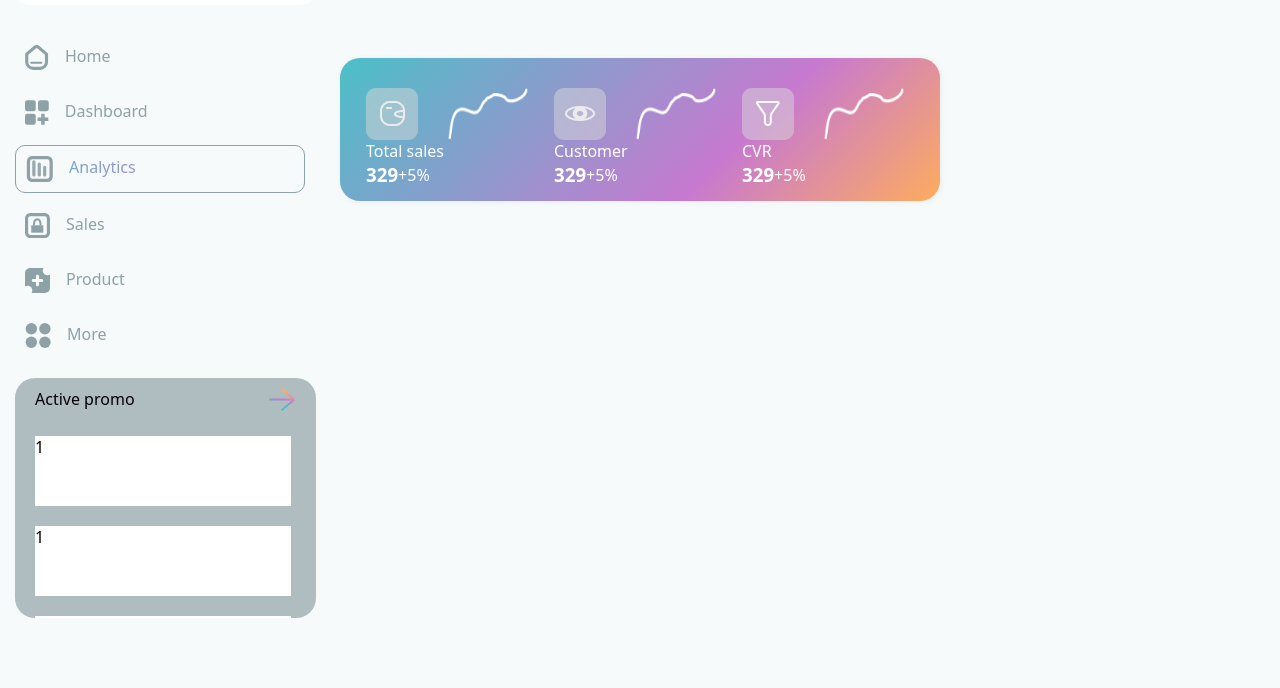
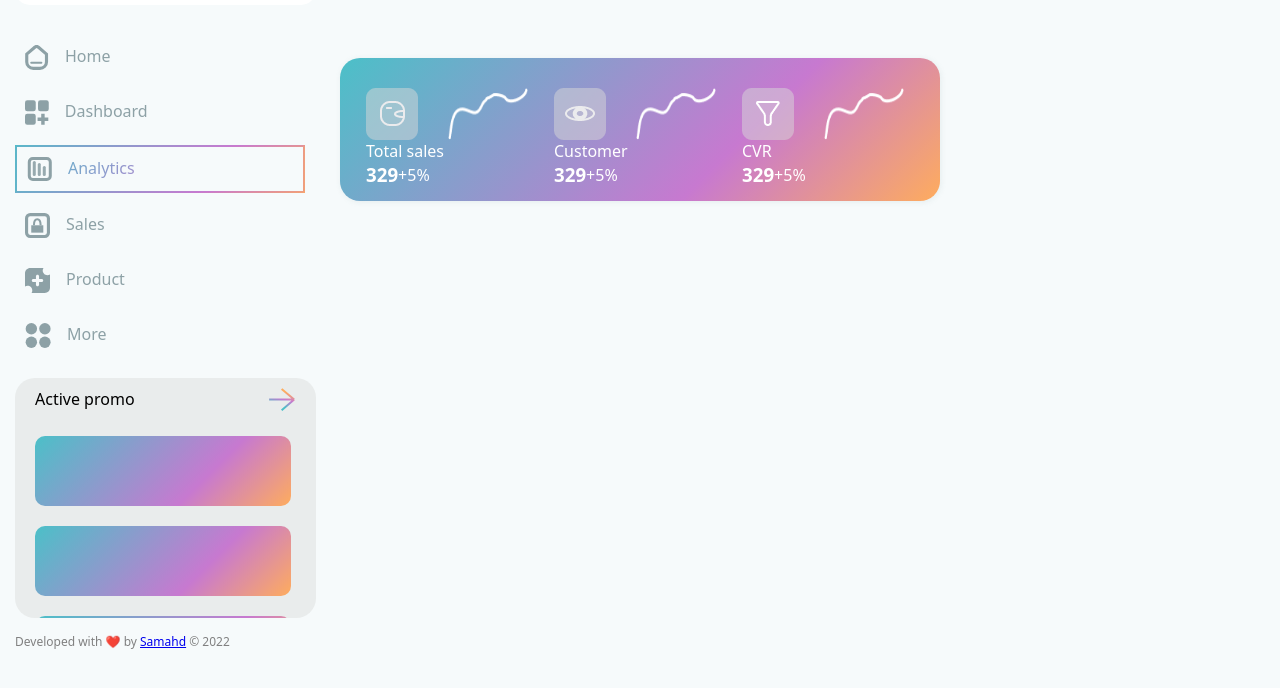
Before and after one commit to devsamahd/assomad-stores, a plain HTML site: page dist/index.html in a window 1280 px wide. Shown: the part 70-758 px from the top of the page. Drawn offline with Linux system fonts and the light colour scheme.

Commit message:
Added more design

```diff
--- a/dist/index.html
+++ b/dist/index.html
@@ -24,15 +24,16 @@
             </div>
             <div class="promo">
                 <div class="head"><p>Active promo</p><span><img src="assets/next.svg" alt="next"></span></div>
-                <div class="probox">1</div>
-                <div class="probox">1</div>
-                <div class="probox">1</div>
-                <div class="probox">1</div>
-                <div class="probox">1</div>
+                <div class="probox"></div>
+                <div class="probox"></div>
+                <div class="probox"></div>
+                <div class="probox"></div>
+                <div class="probox"></div>
             </div>
+            <div id="footnote" class="footnote"> </div>
         </header>
         <main class="col-6 col-s-6 div-2">
-            <div class="stathead" id="greeting">Gud Morning, Samahd!</div>
+            <div class="stathead" id="greeting"></div>
             <div class="stat">
                 <div class="stat1">
                     <div style="display: flex;"><img src="assets/stat1.png" alt="stat" style="padding-right: 30px;"><img src="assets/statline.png" alt="" style="width: 80px;"></div>
--- a/sass/main.scss
+++ b/sass/main.scss
@@ -65,8 +65,15 @@ nav{
         background-clip: text;
         -text-fill-color: transparent;
         height: 48px;
-        border: 1px solid $icon-grey;
-      }
+        border-radius:10px;
+        border-image: $gradient 20;
+        border-width: 2px;
+        border-style: solid;
+        -webkit-border-radius:10px;
+        -moz-border-radius:10px;
+        -ms-border-radius:10px;
+        -o-border-radius:10px;
+}
     &:hover{
         background: linear-gradient(259deg, rgba(217,217,217,0) 0%, rgba(24, 91, 157, 0.096) 21%);
         color: grey;
@@ -74,10 +81,15 @@ nav{
 
 
 }
+.footnote{
+    padding-top: 5%;
+    color: grey;
+    font-size: 12px;
+}
 .promo{
     height: 30vh;
     width: 23.5vw;
-    background-color: #b0bdc0;
+    background-color: #e9ecec;
     overflow-y: scroll;
     margin-top: 20px;
     border-radius: 20px;
@@ -102,8 +114,13 @@ nav{
         height: 70px;
         background-color: white;
         margin: 20px 0 10px 20px;
-
-    }
+        border-radius: 10px;
+        -webkit-border-radius: 10px;
+        -moz-border-radius: 10px;
+        -ms-border-radius: 10px;
+        -o-border-radius: 10px;
+        background: $gradient;
+}
 }
 .div-2{
     padding: 30px 20px 0px 20px;
--- a/scripts/script.js
+++ b/scripts/script.js
@@ -1,5 +1,10 @@
+const getid = (id) => {
+    return document.getElementById(id)
+}
 d = new Date()
+
 const hour = d.getHours()
+const year = d.getYear()
 
 const greeting = () => {
     if(hour < 12 ){
@@ -11,4 +16,6 @@ const greeting = () => {
     }
 }
 
-document.getElementById('greeting').innerText = `Gud ${greeting()}, Samahd!`
+getid('greeting').innerText = `Gud ${greeting()}, Samahd!`
+
+ getid('footnote').innerHTML = `Developed with ❤️ by <a href="github.com/devsamahd">Samahd</a> &copy; ${year + 1900}`
```
Also changed, not shown: dist/css/main.css, scripts/calculator.js (added), 1 other file.
